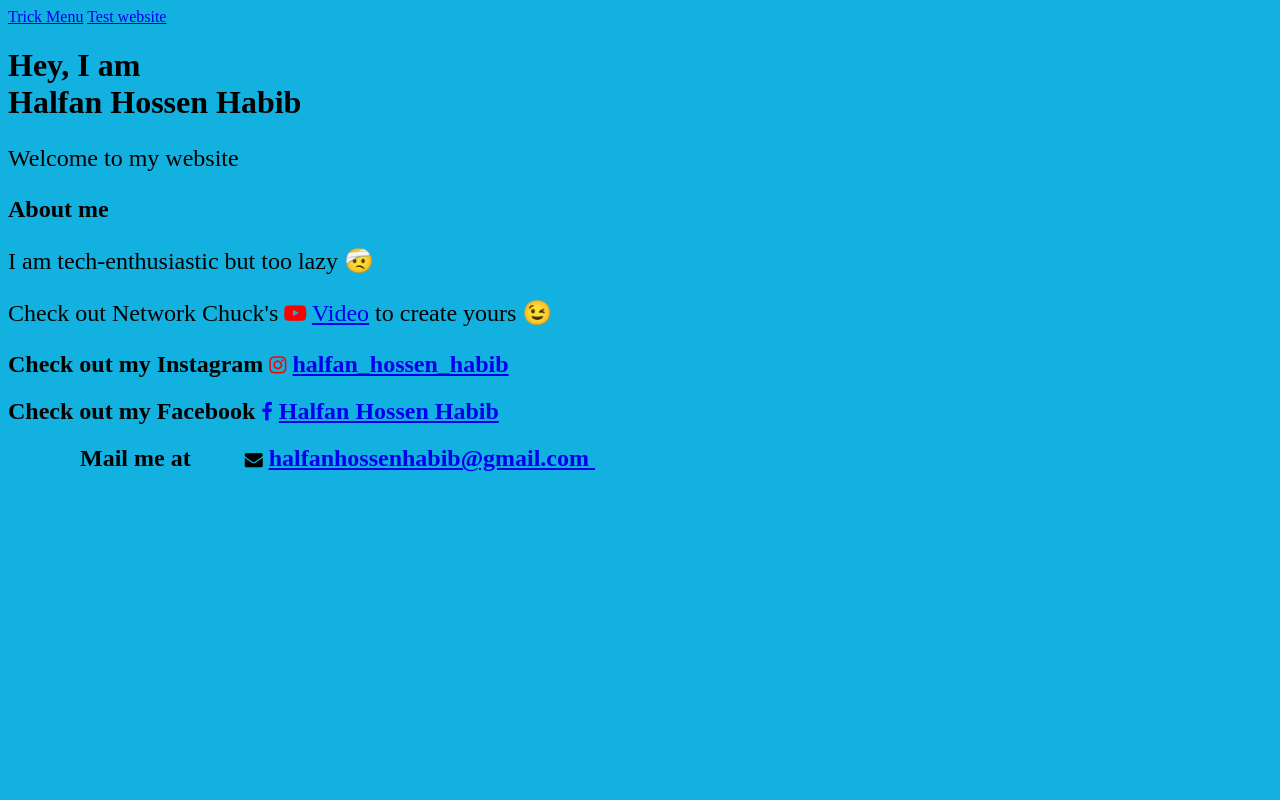
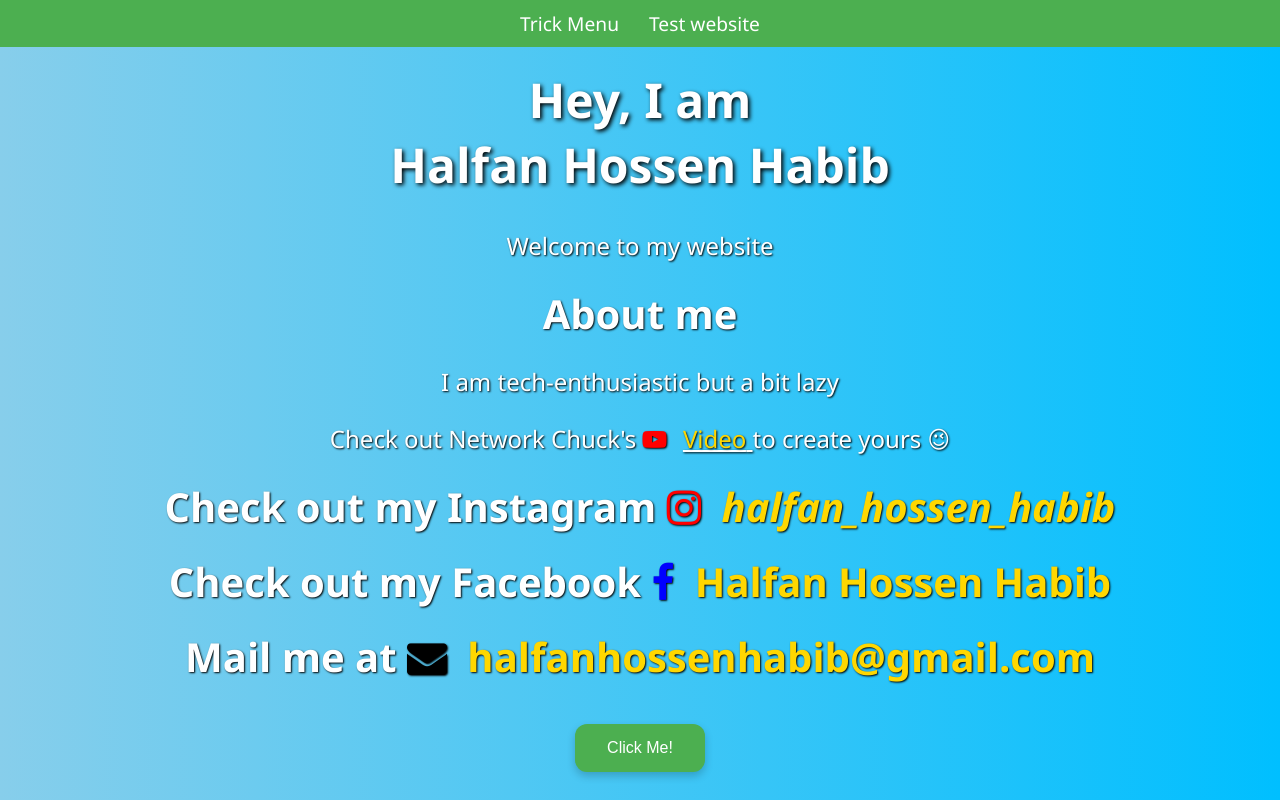
Before and after one commit to halfanhossenhabib/mysite, a plain HTML site: page index.html in a window 1280 px wide. Drawn offline with Linux system fonts and the light colour scheme.

Commit message:
index.html

```diff
--- a/index.html
+++ b/index.html
@@ -4,25 +4,138 @@
     <meta charset="UTF-8">
     <meta name="viewport" content="width=device-width, initial-scale=1.0">
     <link rel="stylesheet" href="https://cdnjs.cloudflare.com/ajax/libs/font-awesome/4.7.0/css/font-awesome.min.css">
-    <title>Mysite</title>
+    <title>Mysite test</title>
+    <style>
+        body {
+            background: linear-gradient(to right, #87CEEB, #00BFFF); /* Gradient background */
+            font-family: 'Segoe UI', Tahoma, Geneva, Verdana, sans-serif;
+            color: #333;
+            margin: 0;
+            padding: 0;
+            text-align: center;
+            overflow-x: hidden;
+        }
+        nav {
+            background-color: #4CAF50; /* Green */
+            padding: 10px;
+            display: flex;
+            justify-content: center;
+            flex-wrap: wrap;
+        }
+        nav a {
+            color: white;
+            text-decoration: none;
+            font-size: 1.2em;
+            margin: 0 15px;
+        }
+        nav a:hover {
+            text-decoration: underline;
+        }
+        h1 {
+            font-size: 3em;
+            margin-top: 20px;
+            color: #fff;
+            text-shadow: 2px 2px 4px #000;
+        }
+        p {
+            font-size: 1.5em;
+            color: #fff;
+            text-shadow: 1px 1px 2px #000;
+        }
+        h2 {
+            font-size: 2.5em;
+            margin: 20px 0;
+            color: #fff;
+            text-shadow: 1px 1px 2px #000;
+        }
+        a {
+            color: #FFD700; /* Gold color for links */
+            text-decoration: none;
+        }
+        a:hover {
+            text-decoration: underline;
+        }
+        .fa {
+            margin-right: 10px;
+        }
+        .button {
+            background-color: #4CAF50; /* Green */
+            border: none;
+            color: white;
+            padding: 15px 32px;
+            text-align: center;
+            text-decoration: none;
+            display: inline-block;
+            font-size: 16px;
+            margin: 20px 2px;
+            cursor: pointer;
+            border-radius: 12px;
+            box-shadow: 0 4px 8px rgba(0, 0, 0, 0.2);
+            transition: transform 0.2s;
+        }
+        .button:hover {
+            transform: scale(1.05);
+        }
+        ul, ol {
+            list-style-type: none;
+            padding: 0;
+            margin: 0;
+            text-align: left; /* Align text to the left */
+            display: inline-block; /* Make the list inline-block to respect text-align */
+            background: rgba(255, 255, 255, 0.8);
+            padding: 20px;
+            border-radius: 10px;
+            box-shadow: 0 4px 8px rgba(0, 0, 0, 0.2);
+        }
+        li {
+            margin: 10px 0;
+        }
+        @media (max-width: 600px) {
+            h1 {
+                font-size: 2em;
+            }
+            p {
+                font-size: 1.2em;
+            }
+            h2 {
+                font-size: 1.5em;
+            }
+            nav a {
+                font-size: 1em;
+                margin: 0 10px;
+            }
+            .button {
+                padding: 10px 20px;
+                font-size: 14px;
+            }
+        }
+    </style>
 </head>
-<body BGCOLOR="12B1DF">
+<body>
     <nav>
         <a href="https://halfanhossenhabib.github.io/mysite-tricks/">Trick Menu</a>
-        <a href="https://halfanhossenhabib.github.io/mysite-test/">Test website</a>
+        <a href="https://halfanhossenhabib.github.io/mysite-test">Test website</a>
     </nav>
 
     <h1>Hey, I am <br> Halfan Hossen Habib</h1>
 
-    <p style="font-size:24px;">Welcome to my website</p>
+    <p>Welcome to my website</p>
 
     <h2>About me</h2>
-    <p style="font-size:24px;">I am tech-enthusiastic but too lazy &#129301;</p>
+    <p>I am tech-enthusiastic but a bit lazy</p>
 
-    <p style="font-size:24px;">Check out Network Chuck's <i style="font-size:22px; color:red" class="fa">&#xf16a;</i> <a href="https://www.youtube.com/watch?v=EXfFBEuCAr0&ab_channel=NetworkChuck">Video</a> to create yours &#128521;</p>
+    <p>Check out Network Chuck's <i class="fa fa-youtube-play" style="color:red"></i> <u> <a href="https://www.youtube.com/watch?v=EXfFBEuCAr0&ab_channel=NetworkChuck">Video</a> </u> to create yours &#128521;</p>
 
-    <h2>Check out my Instagram <i style="font-size:20px; color:red" class="fa">&#xf16d;</i> <a href="https://www.instagram.com/halfan_hossen_habib/">halfan_hossen_habib</a></h2>
-    <h2>Check out my Facebook <i style="font-size:20px; color:blue" class="fa">&#xf09a;</i> <a href="https://www.facebook.com/halfanhossenhabib">Halfan Hossen Habib</a></h2>
-    <h2 style="">&nbsp;&nbsp;&nbsp;&nbsp;&nbsp;&nbsp;&nbsp;&nbsp;&nbsp;&nbsp;&nbsp; Mail me at &nbsp;&nbsp;&nbsp;&nbsp;&nbsp;&nbsp;&nbsp; <i style="font-size:18px; color:black" class="fa">&#xf0e0;</i> <a href="mailto:halfanhossenhabib02@gmail.com">halfanhossenhabib@gmail.com </a>&nbsp;&nbsp; </h2>
+    <h2>Check out my Instagram <i class="fa fa-instagram" style="color:red"></i> <em> <a href="https://www.instagram.com/halfan_hossen_habib/">halfan_hossen_habib</a> </em> </h2>
+    <h2>Check out my Facebook <i class="fa fa-facebook" style="color:blue"></i> <a href="https://www.facebook.com/halfanhossenhabib">Halfan Hossen Habib</a></h2>
+    <h2>Mail me at <i class="fa fa-envelope" style="color:black"></i> <a href="mailto:halfanhossenhabib02@gmail.com">halfanhossenhabib@gmail.com</a></h2>
+
+    <button class="button" onclick="displayMessage()">Click Me!</button>
+
+    <script>
+        function displayMessage() {
+            alert('You got hacked "\uD83D\uDE08" lol just a joke "\uD83D\uDE02"');
+        }
+    </script>
 </body>
 </html>
```
